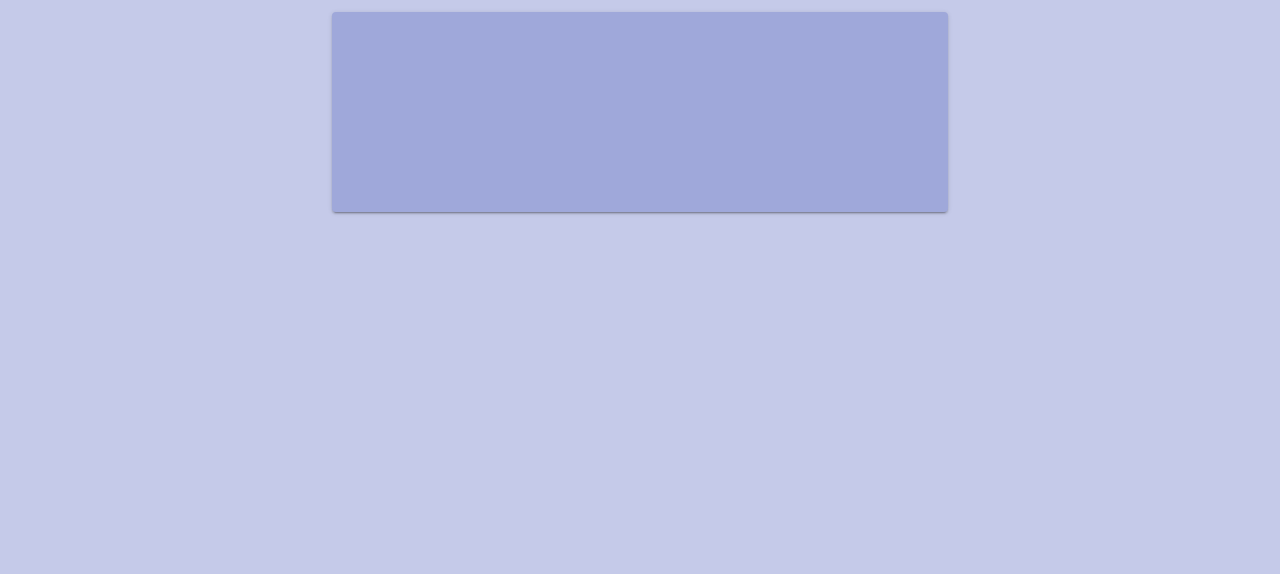
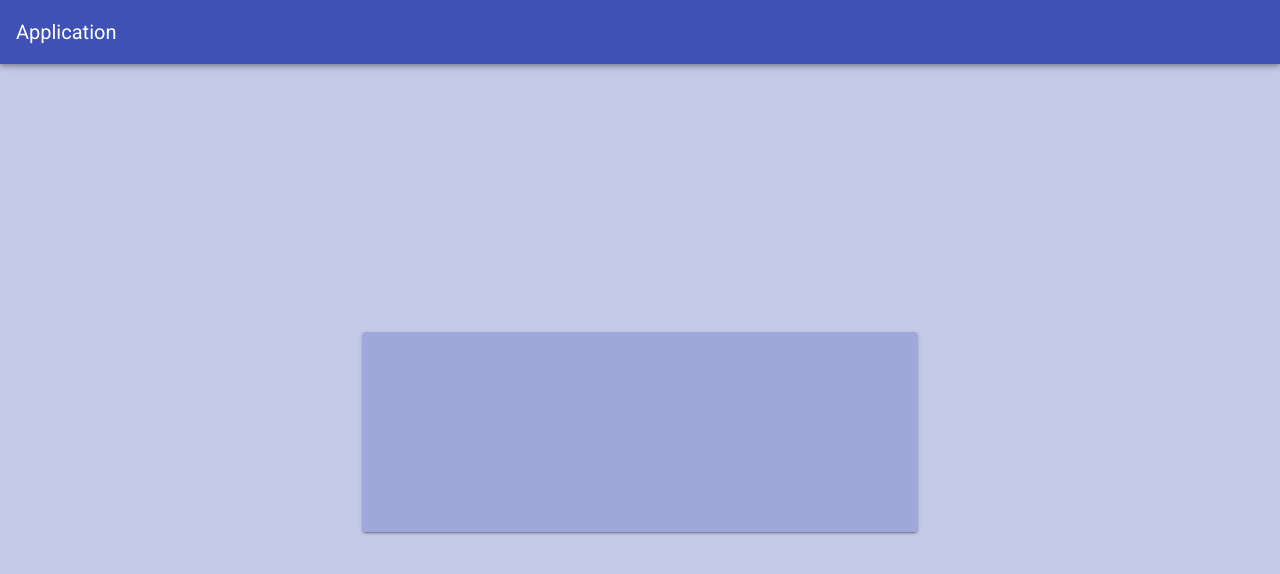
Before and after one commit to mStolvrczyk/vue-firebase-crud, a Vue app: page /#/ in a window 1280 px wide. Shown: the top 574 px of the page. Built offline with nearby package versions, Linux system fonts and the light colour scheme.

Commit message:
working on layout

```diff
--- a/src/App.vue
+++ b/src/App.vue
@@ -1,15 +1,21 @@
 <template>
   <v-app>
+    <Navbar/>
     <v-content>
-      <router-view/>
+      <v-container class="fill-height">
+        <router-view/>
+      </v-container>
     </v-content>
   </v-app>
 </template>
 
 <script>
 
+import Navbar from './components/ui/Navbar'
+// import View from './components/ui/View'
 export default {
   name: 'App',
+  components: { Navbar },
   data: () => ({
     //
   })
--- /dev/null
+++ b/src/components/ui/Navbar.vue
@@ -0,0 +1,20 @@
+<template>
+  <v-app-bar
+    app
+    color="indigo"
+    dark
+  >
+    <v-toolbar-title>Application</v-toolbar-title>
+  </v-app-bar>
+
+</template>
+
+<script>
+export default {
+  name: 'Drawer'
+}
+</script>
+
+<style scoped>
+
+</style>
```
Also changed, not shown: 1 other file (tests, documents, lock files or other folders).
